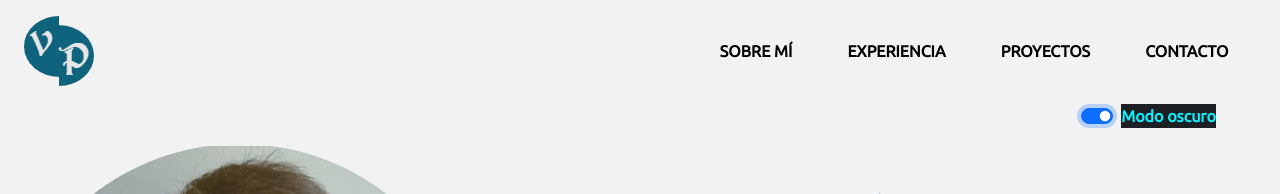
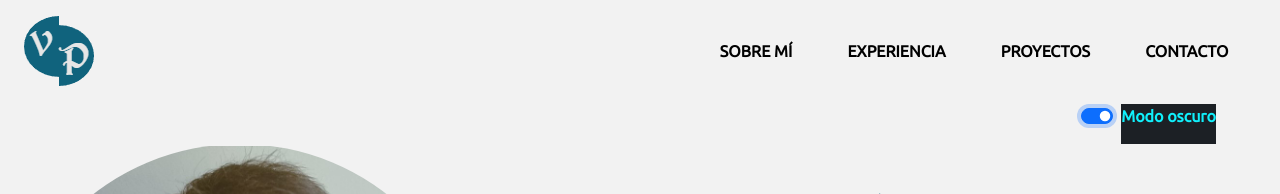
Before and after one commit to valentinpate/portfolio-react, a React (Create React App) app: page / in a window 1280 px wide. Both pictures are taken after a click on the checkbox "Modo oscuro". Shown: the top 194 px of the page. Built offline with nearby package versions, Linux system fonts and the light colour scheme.

Commit message:
pruebas modo oscuro

```diff
--- a/src/App.jsx
+++ b/src/App.jsx
@@ -1,8 +1,14 @@
-import React, { useState } from "react";
+import React, { useState, useContext } from "react";
 import './App.css';
 import {Header, LightButton, Intro, AboutMe, ProgrammingLanguagesImg, Experience, Projects, Contact, Footer} from "./components"
 
 function App() {
+  const [modoOscuro, setModoOscuro] = useState(false)
+
+  function oscuro(){
+    setModoOscuro(!modoOscuro)
+  }
+
   return (
     <>
       <Header />
--- a/src/components/AboutMe/AboutMe.css
+++ b/src/components/AboutMe/AboutMe.css
@@ -1,10 +1,3 @@
-.AboutMeContainer{
-    width:90%;
-    margin:0 auto;
-    padding-top:4em;
-    padding-bottom:2em;
-}
-
 .AboutMeContainer h2{
     font-size:3rem;
     font-weight:900;
@@ -15,3 +8,16 @@
     width:60em;
     font-weight:900;
 }
+
+.AboutMeContainer{
+    background-color:#f2f2f2;
+    width:90%;
+    margin:0 auto;
+    padding-top:4em;
+    padding-bottom:2em;
+}
+
+.AboutMeDark{
+    background-color:#1c2025;
+    color:white;
+}
--- a/src/components/AboutMe/AboutMe.jsx
+++ b/src/components/AboutMe/AboutMe.jsx
@@ -1,11 +1,23 @@
+import React, {useState} from "react"
 import "./AboutMe.css"
 
 function AboutMe(){
+    const [modoOscuro, setModoOscuro] = useState(false)
+
+    function oscuro(){
+        setModoOscuro(!modoOscuro)
+    }
     return(
-        <div className="AboutMeContainer">
+        <>
+        {modoOscuro === false &&<div className="AboutMeContainer" onClick={oscuro}>
             <h2>Sobre Mí</h2>
             <p>Hola, soy Valentín Pate, un joven programador apasionado por la computación. Estoy ansioso por conocer las posibilidades infinitas que la industria ofrece y siempre busco conocer más. Mi meta es lograr convertirme en un buen programador profesional y contribuir al mundo digital que crece sin freno. Constantemente estoy buscando nuevos desafíos y oportunidades para expandir y mejorar mis habilidades, por lo que no tengas problema en contactarme.</p>
-        </div>
+        </div>}
+        {modoOscuro === true &&<div className="AboutMeContainer AboutMeDark" onClick={oscuro}>
+        <h2>Sobre Mí</h2>
+            <p>Hola, soy Valentín Pate, un joven programador apasionado por la computación. Estoy ansioso por conocer las posibilidades infinitas que la industria ofrece y siempre busco conocer más. Mi meta es lograr convertirme en un buen programador profesional y contribuir al mundo digital que crece sin freno. Constantemente estoy buscando nuevos desafíos y oportunidades para expandir y mejorar mis habilidades, por lo que no tengas problema en contactarme.</p>
+            </div>}
+        </>
     )
 }
 
--- a/src/components/Footer/Footer.jsx
+++ b/src/components/Footer/Footer.jsx
@@ -1,16 +1,22 @@
+import React, { useState } from "react";
 import "./Footer.css"
 import {FooterImg} from "../FooterImg/FooterImg"
 import {FooterDarkImg} from "../FooterDarkImg/FooterDarkImg"
 
 function Footer(){
+    const [modoOscuro, setModoOscuro] = useState(false)
+
+    function oscuro(){
+        setModoOscuro(!modoOscuro)
+    }
     return(
         <div className="FooterContainer">
-            <div className="FooterLight">
+            {modoOscuro===false &&<div className="FooterLight">
                 <FooterImg />
-            </div>
-            <div className="FooterDark">
+            </div>}
+            {modoOscuro===true && <div className="FooterDark">
                 <FooterDarkImg />
-            </div>
+            </div>}
             <hr />
             <p>©2023 TK | All rights reserved</p>
         </div>
--- a/src/components/Header/Header.css
+++ b/src/components/Header/Header.css
@@ -6,7 +6,7 @@ header{
     display:flex;
     justify-content:space-between;
     position:fixed;
-    z-index:10;
+    z-index:20;
 }
 
 header img{
--- a/src/components/Header/Header.jsx
+++ b/src/components/Header/Header.jsx
@@ -1,24 +1,25 @@
 import React, { useState } from "react";
 import "./Header.css"
-import { LightButton } from "../LightButton/LightButton";
+// import {useTheme} from "../ThemeProvider"
 import {Logo} from "../Logo/Logo"
 import {LogoDark} from "../Logo/LogoDark"
 import {Navbar} from "../Navbar/Navbar"
 
 function Header(){
+
+    // const headerOscuro = useContext(oscuroContexto)
     const [modoOscuro, setModoOscuro] = useState(false)
 
     function oscuro(){
         setModoOscuro(!modoOscuro)
     }
-
     return(
         <>
-        {modoOscuro===false &&<header className="LightHeader">
+        {modoOscuro===false &&<header className="LightHeader" onClick={oscuro}>
             <Logo />
             <Navbar />
         </header>}
-        {modoOscuro===true &&<header className="DarkHeader">
+        {modoOscuro===true &&<header className="DarkHeader" onClick={oscuro}>
             <LogoDark />
             <Navbar />
         </header>}
--- a/src/components/Intro/Intro.css
+++ b/src/components/Intro/Intro.css
@@ -10,10 +10,18 @@
     color:#10637D;
 }
 
+.IntroContainerDark h1{
+    color:white;
+}
+
 .IntroInformation h3{
     font-weight:900;
     font-size:2.2rem;
     padding-bottom:1em;
+}
+
+.IntroContainerDark h3{
+    color:#10f0fc;
 }
 
 .IntroInformation button{
@@ -28,13 +36,33 @@
                 color 0.3s;
 }
 
+.IntroContainerDark button{
+    background-color:#10f0fc;
+    border:2px solid #10f0fc;
+    color:black;
+}
+
 .IntroInformation button:hover{
     background-color:#f2f2f2;
     border:2px solid #10637D;
     color:#10637D;
 }
 
+.IntroContainerDark button:hover{
+    background-color:#1c2025;
+    border:2px solid #10f0fc;
+    color:#10f0fc;
+}
+
 .IntroContainer{
+    background-color:#f2f2f2;
+    padding-top:9em;
+    display:flex;
+    justify-content:center;
+}
+
+.IntroContainerDark{
+    background-color:#1c2025;
     padding-top:9em;
     display:flex;
     justify-content:center;
--- a/src/components/Intro/Intro.jsx
+++ b/src/components/Intro/Intro.jsx
@@ -1,16 +1,32 @@
+import React, {useState} from "react";
 import "./Intro.css"
 import {Photo} from "../Photo/Photo"
 
 function Intro(){
+        const [modoOscuro, setModoOscuro] = useState(false)
+
+    function oscuro(){
+        setModoOscuro(!modoOscuro)
+    }
     return(
-        <div className="IntroContainer">
+        <>
+        {modoOscuro === false && <div className="IntroContainer" onClick={oscuro}>
             <Photo />
             <div className="IntroInformation">
                 <h1>Valentín Pate</h1>
                 <h3>Transformando ideas en soluciones funcionales y elegantes. <br />¡Colaboremos!</h3>
                 <button>Descargar mi CV</button>
             </div>
-        </div>
+        </div>}
+        {modoOscuro === true && <div className="IntroContainer IntroContainerDark" onClick={oscuro}>
+            <Photo />
+            <div className="IntroInformation">
+                <h1>Valentín Pate</h1>
+                <h3>Transformando ideas en soluciones funcionales y elegantes. <br />¡Colaboremos!</h3>
+                <button>Descargar mi CV</button>
+            </div>
+        </div>}
+        </>
     )
 }
 
--- a/src/components/LightButton/LightButton.jsx
+++ b/src/components/LightButton/LightButton.jsx
@@ -14,7 +14,9 @@ function LightButton(){
             <div className="form-check form-switch Light-Mode">
                 <input className="form-check-input" type="checkbox" id="flexSwitchCheckDefault" onClick={oscuro}></input>
                 {modoOscuro === false && <label className="form-check-label" for="flexSwitchCheckDefault">Modo oscuro</label>}
-                {modoOscuro === true && <label className="form-check-label" for="flexSwitchCheckDefault"><p className="Dark-Mode">Modo oscuro</p></label>}
+                {modoOscuro === true && <div className="Dark-Mode">
+                    <label className="form-check-label" for="flexSwitchCheckDefault"><p className="Dark-Mode">Modo oscuro</p></label>
+                    </div>}
             </div>
         </div>
     )
--- /dev/null
+++ b/src/components/ThemeProvider.jsx
@@ -0,0 +1,15 @@
+import React, {useState, useContext} from "react"
+
+const ThemeContext = React.createContext()
+
+export function ThemeProvider({children}) {
+    const [modoOscuro, setModoOscuro] = useState(false)
+
+    return(
+        <ThemeContext.Provider value={ {modoOscuro,setModoOscuro} }>
+            {children}
+        </ThemeContext.Provider>
+    )
+}
+
+export const useTheme = () => useContext(ThemeContext)
--- a/src/components/index.js
+++ b/src/components/index.js
@@ -1,3 +1,4 @@
+export {ThemeProvider} from "./ThemeProvider"
 export {Header} from "./Header/Header"
 export {Logo} from "./Logo/Logo"
 export {LogoDark} from "./Logo/LogoDark"
```
